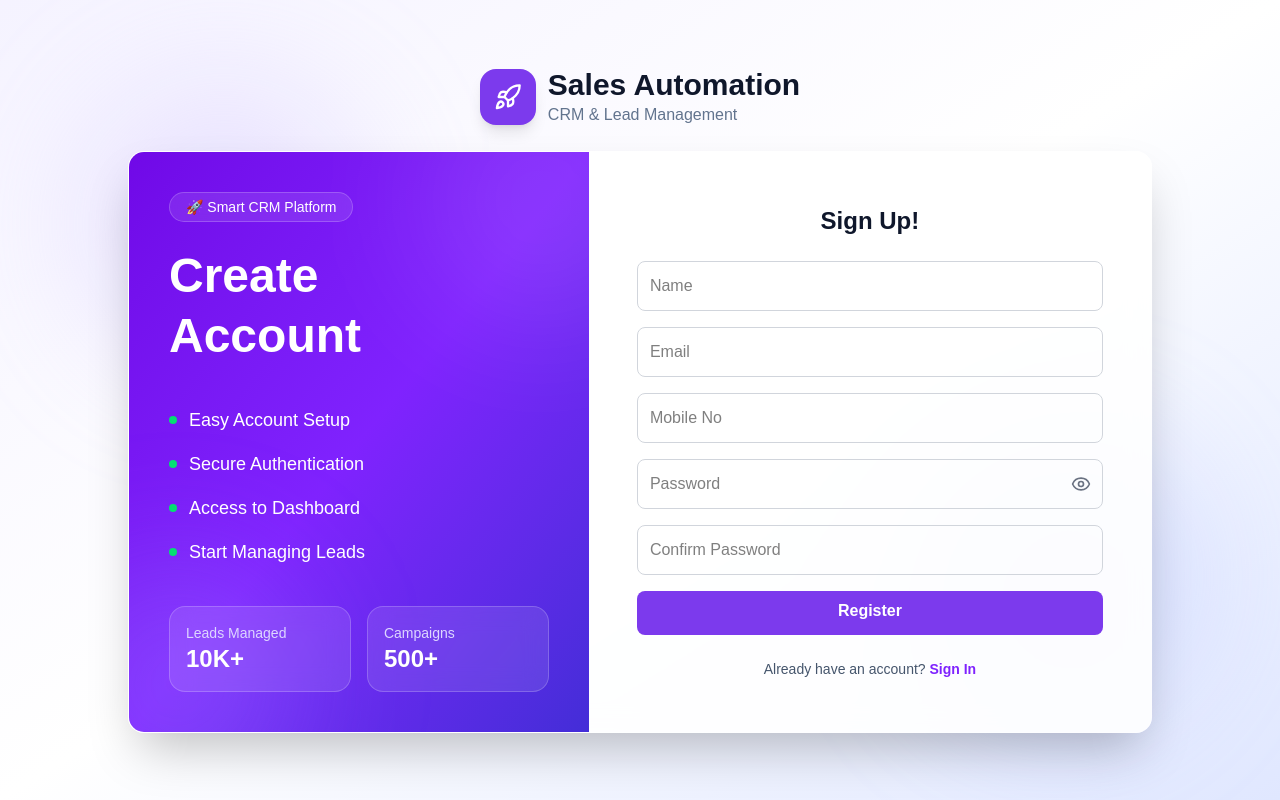
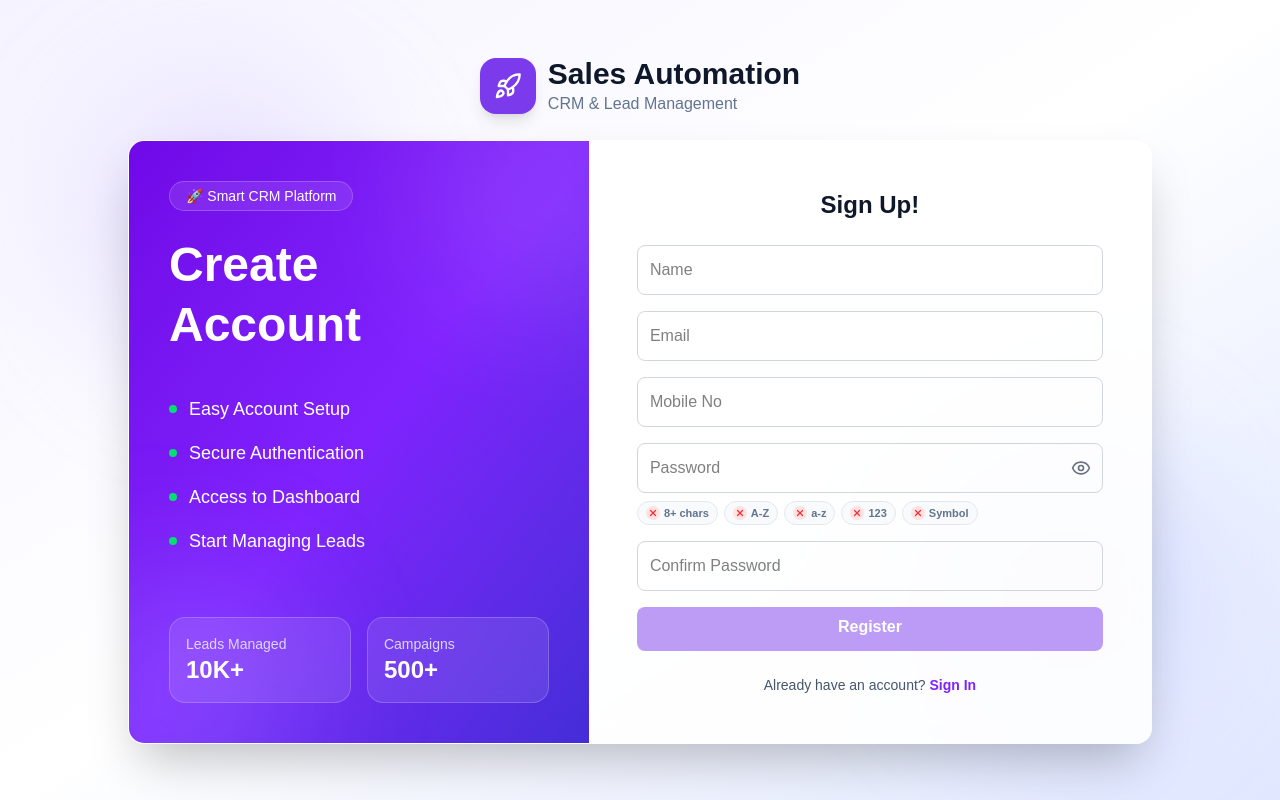
Before and after one commit to lxakshaseth/sales-automation, a Next.js app in the folder my-app/: page /sign-up in a window 1280 px wide. Built offline with nearby package versions, Linux system fonts and the light colour scheme.

Commit message:
feat(auth): add compact password strength indicator UI

```diff
--- /dev/null
+++ b/my-app/src/Components/auth/PasswordRequirementChecklist.tsx
@@ -0,0 +1,112 @@
+import { Check, X } from "lucide-react";
+import { getPasswordRequirementResults } from "@/lib/passwordValidation";
+
+type PasswordRequirementChecklistProps = {
+  password: string;
+  id?: string;
+  className?: string;
+};
+
+const COMPACT_REQUIREMENT_LABELS: Record<string, string> = {
+  "minimum-length": "8+ chars",
+  uppercase: "A-Z",
+  lowercase: "a-z",
+  number: "123",
+  "special-character": "Symbol",
+};
+
+const STRENGTH_STATES = {
+  weak: {
+    label: "Weak password",
+    dotClassName: "bg-red-500",
+    textClassName: "text-red-600",
+  },
+  medium: {
+    label: "Medium password",
+    dotClassName: "bg-orange-500",
+    textClassName: "text-orange-600",
+  },
+  strong: {
+    label: "Strong password",
+    dotClassName: "bg-green-500",
+    textClassName: "text-green-700",
+  },
+} as const;
+
+export default function PasswordRequirementChecklist({
+  password,
+  id = "password-requirements",
+  className = "",
+}: PasswordRequirementChecklistProps) {
+  const requirements = getPasswordRequirementResults(password);
+  const hasPassword = password.length > 0;
+  const completedCount = requirements.filter(
+    (requirement) => requirement.isMet,
+  ).length;
+  const strength =
+    completedCount === requirements.length
+      ? STRENGTH_STATES.strong
+      : completedCount >= 3
+        ? STRENGTH_STATES.medium
+        : STRENGTH_STATES.weak;
+
+  return (
+    <div id={id} className={`flex flex-col gap-1.5 ${className}`}>
+      <ul
+        className="m-0 flex list-none flex-wrap items-center gap-1.5 p-0 md:flex-nowrap"
+        aria-label="Password requirements"
+      >
+        {requirements.map((requirement) => {
+          const label =
+            COMPACT_REQUIREMENT_LABELS[requirement.id] ?? requirement.label;
+
+          return (
+            <li
+              key={requirement.id}
+              aria-label={`${label} requirement ${
+                requirement.isMet ? "satisfied" : "not satisfied"
+              }`}
+              className={`inline-flex items-center gap-1 rounded-full border px-2 py-1 text-[11px] font-semibold leading-none whitespace-nowrap transition-colors duration-200 ${
+                requirement.isMet
+                  ? "border-green-200 bg-green-50 text-green-700"
+                  : "border-slate-200 bg-slate-50 text-slate-500"
+              }`}
+            >
+              <span
+                aria-hidden="true"
+                className={`flex h-3.5 w-3.5 shrink-0 items-center justify-center rounded-full transition-colors duration-200 ${
+                  requirement.isMet
+                    ? "bg-green-600 text-white"
+                    : "bg-red-100 text-red-500"
+                }`}
+              >
+                {requirement.isMet ? (
+                  <Check className="h-2.5 w-2.5" strokeWidth={3} />
+                ) : (
+                  <X className="h-2.5 w-2.5" strokeWidth={3} />
+                )}
+              </span>
+              <span>{label}</span>
+            </li>
+          );
+        })}
+      </ul>
+      {hasPassword && (
+        <p
+          aria-live="polite"
+          className={`m-0 inline-flex items-center gap-1.5 text-[11px] font-semibold leading-none transition-colors duration-200 ${strength.textClassName}`}
+        >
+          <span
+            aria-hidden="true"
+            className={`h-2 w-2 rounded-full ${strength.dotClassName}`}
+          />
+          <span>{strength.label}</span>
+          <span className="sr-only">
+            {completedCount} of {requirements.length} password requirements
+            satisfied.
+          </span>
+        </p>
+      )}
+    </div>
+  );
+}
--- a/my-app/src/app/api/auth/login/route.ts
+++ b/my-app/src/app/api/auth/login/route.ts
@@ -4,5 +4,5 @@ import connectDB from "@/lib/db";
 
 export const POST = async (req: NextRequest) => {
   await connectDB();
-  return loginController(req as any);
+  return loginController(req);
 };
--- a/my-app/src/app/api/auth/register/route.ts
+++ b/my-app/src/app/api/auth/register/route.ts
@@ -4,5 +4,5 @@ import connectDB from "@/lib/db";
 
 export const POST = async (req: NextRequest) => {
   await connectDB();
-  return registerController(req as any);
+  return registerController(req);
 };
--- a/my-app/src/app/sign-up/page.tsx
+++ b/my-app/src/app/sign-up/page.tsx
@@ -3,6 +3,8 @@ import React, { useState } from "react";
 import toast from "react-hot-toast";
 import { Rocket, Eye, EyeOff } from "lucide-react";
 import { useRouter } from "next/navigation";
+import PasswordRequirementChecklist from "@/Components/auth/PasswordRequirementChecklist";
+import { getPasswordValidationError } from "@/lib/passwordValidation";
 
 export default function Signup() {
   const router = useRouter();
@@ -17,6 +19,12 @@ export default function Signup() {
 
   const [loading, setLoading] = useState(false);
   const [showPassword, setShowPassword] = useState(false);
+  const passwordValidationError = getPasswordValidationError(
+    formData.password,
+  );
+  const isPasswordValid = !passwordValidationError;
+  const shouldShowPasswordError =
+    formData.password.length > 0 && Boolean(passwordValidationError);
 
   const handleChange = (e: React.ChangeEvent<HTMLInputElement>) => {
     setFormData({
@@ -28,6 +36,10 @@ export default function Signup() {
   const handleSubmit = async (e: React.FormEvent<HTMLFormElement>) => {
     e.preventDefault();
 
+    if (passwordValidationError) {
+      toast.error(passwordValidationError);
+      return;
+    }
     if (formData.password !== formData.confirmPassword) {
       toast.error("Passwords do not match");
       return;
@@ -192,14 +204,18 @@ export default function Signup() {
                     type={showPassword ? "text" : "password"}
                     name="password"
                     required
+                    aria-label="Password"
                     placeholder="Password"
                     value={formData.password}
                     onChange={handleChange}
                     disabled={loading}
+                    aria-invalid={shouldShowPasswordError}
+                    aria-describedby="password-requirements"
                     className="w-full border border-gray-300 rounded-lg p-3 pr-12 text-black focus:outline-none focus:ring-2 focus:ring-violet-500"
                   />
                   <button
                     type="button"
+                    aria-label={showPassword ? "Hide password" : "Show password"}
                     onClick={() => setShowPassword(!showPassword)}
                     className="absolute right-3 top-1/2 -translate-y-1/2 text-gray-500 hover:text-gray-700"
                   >
@@ -211,10 +227,16 @@ export default function Signup() {
                   </button>
                 </div>
 
+                <PasswordRequirementChecklist
+                  password={formData.password}
+                  className="-mt-2"
+                />
+
                 <input
                   type="text"
                   name="confirmPassword"
                   required
+                  aria-label="Confirm password"
                   placeholder="Confirm Password"
                   value={formData.confirmPassword}
                   onChange={handleChange}
@@ -224,7 +246,7 @@ export default function Signup() {
 
                 <button
                   type="submit"
-                  disabled={loading}
+                  disabled={loading || !isPasswordValid}
                   className="w-full bg-[#7C3AED] text-white py-3 rounded-lg font-semibold hover:bg-violet-700 transition-all disabled:opacity-50 disabled:cursor-not-allowed pt-2"
                 >
                   {loading ? "Registering..." : "Register"}
--- /dev/null
+++ b/my-app/src/lib/passwordValidation.ts
@@ -0,0 +1,52 @@
+export const PASSWORD_VALIDATION_MESSAGE =
+  "Password must be at least 8 characters long and include uppercase, lowercase, number, and special character.";
+
+const SPECIAL_CHARACTER_PATTERN = /[^A-Za-z0-9\s]/;
+
+export const PASSWORD_REQUIREMENTS = [
+  {
+    id: "minimum-length",
+    label: "Minimum 8 characters",
+    test: (password: string) => password.length >= 8,
+  },
+  {
+    id: "uppercase",
+    label: "At least 1 uppercase letter (A-Z)",
+    test: (password: string) => /[A-Z]/.test(password),
+  },
+  {
+    id: "lowercase",
+    label: "At least 1 lowercase letter (a-z)",
+    test: (password: string) => /[a-z]/.test(password),
+  },
+  {
+    id: "number",
+    label: "At least 1 number (0-9)",
+    test: (password: string) => /[0-9]/.test(password),
+  },
+  {
+    id: "special-character",
+    label: "At least 1 special character (@, #, $, %, &, *, !, etc.)",
+    test: (password: string) => SPECIAL_CHARACTER_PATTERN.test(password),
+  },
+] as const;
+
+export const getPasswordRequirementResults = (password: unknown) => {
+  const value = typeof password === "string" ? password : "";
+
+  return PASSWORD_REQUIREMENTS.map(({ id, label, test }) => ({
+    id,
+    label,
+    isMet: typeof password === "string" && test(value),
+  }));
+};
+
+export const isStrongPassword = (password: unknown): password is string => {
+  return (
+    typeof password === "string" &&
+    getPasswordRequirementResults(password).every((requirement) => requirement.isMet)
+  );
+};
+
+export const getPasswordValidationError = (password: unknown) =>
+  isStrongPassword(password) ? null : PASSWORD_VALIDATION_MESSAGE;
--- a/my-app/src/modules/auth/auth.controller.ts
+++ b/my-app/src/modules/auth/auth.controller.ts
@@ -2,6 +2,13 @@ import { NextRequest, NextResponse } from "next/server";
 import bycrypt from "bcryptjs";
 import User from "./user.model";
 import { generateToken } from "./generateToken";
+import {
+  PASSWORD_VALIDATION_MESSAGE,
+  isStrongPassword,
+} from "@/lib/passwordValidation";
+
+const getErrorMessage = (error: unknown) =>
+  error instanceof Error ? error.message : "Something went wrong";
 
 export const registerController = async (req: NextRequest) => {
   try {
@@ -21,6 +28,12 @@ export const registerController = async (req: NextRequest) => {
         { status: 400 },
       );
     }
+    if (!isStrongPassword(password)) {
+      return NextResponse.json(
+        { success: false, message: PASSWORD_VALIDATION_MESSAGE },
+        { status: 400 },
+      );
+    }
 
     const hashedPassword = await bycrypt.hash(password, 10);
     await User.create({ name, email, mobile, password: hashedPassword });
@@ -30,9 +43,9 @@ export const registerController = async (req: NextRequest) => {
       { success: true, message: "Registration successful" },
       { status: 201 },
     );
-  } catch (error: any) {
+  } catch (error: unknown) {
     return NextResponse.json(
-      { success: false, message: error.message },
+      { success: false, message: getErrorMessage(error) },
       { status: 500 },
     );
   }
@@ -64,14 +77,15 @@ export const loginController = async (req: NextRequest) => {
     }
 
     const token = generateToken(user._id.toString());
-    const { password: _pw, ...safeUser } = user.toObject();
+    const safeUser = user.toObject();
+    delete safeUser.password;
     return NextResponse.json(
       { success: true, token, data: safeUser },
       { status: 200 },
     );
-  } catch (error: any) {
+  } catch (error: unknown) {
     return NextResponse.json(
-      { success: false, message: error.message },
+      { success: false, message: getErrorMessage(error) },
       { status: 500 },
     );
   }
```
Also changed, not shown: 1 other file (tests, documents, lock files or other folders).
